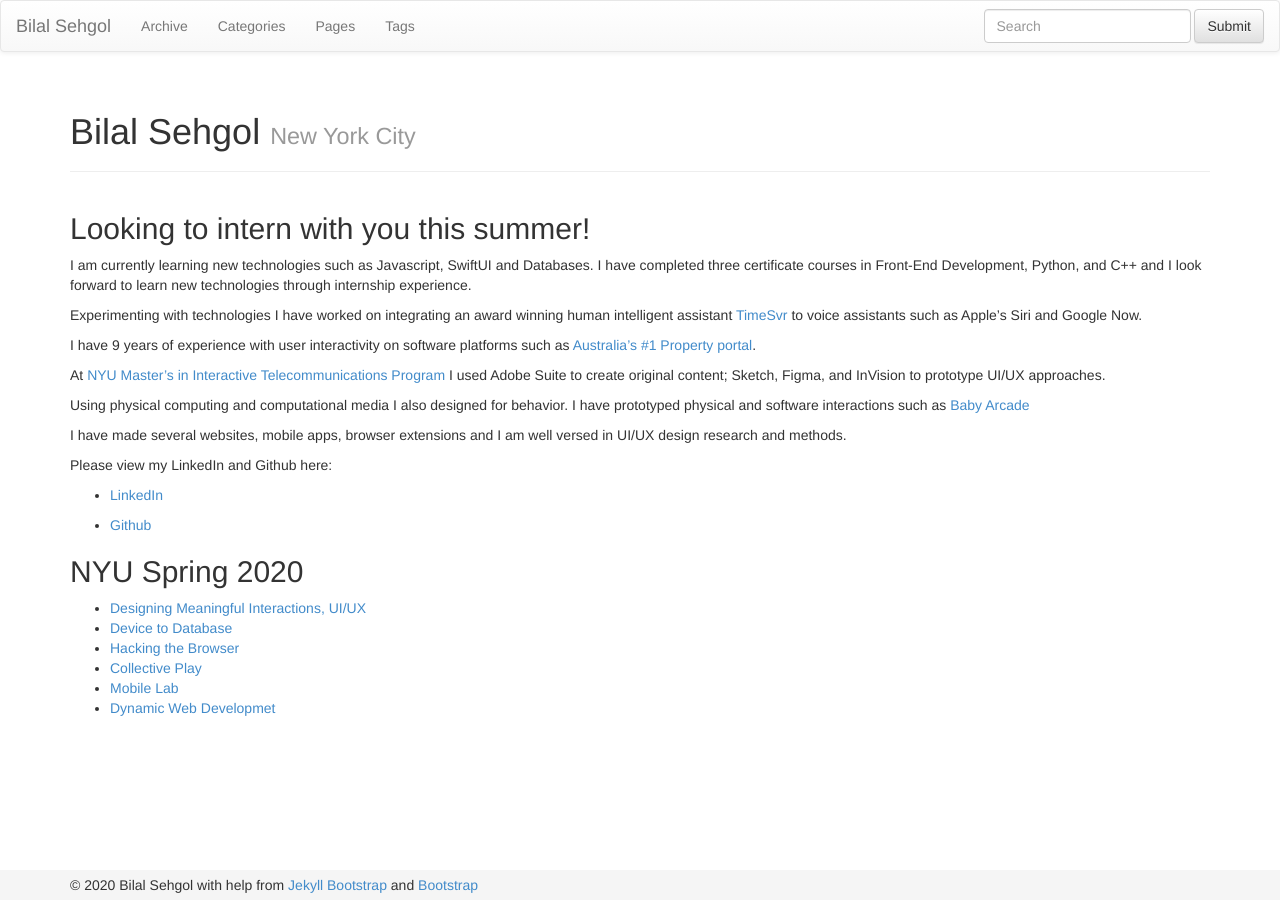
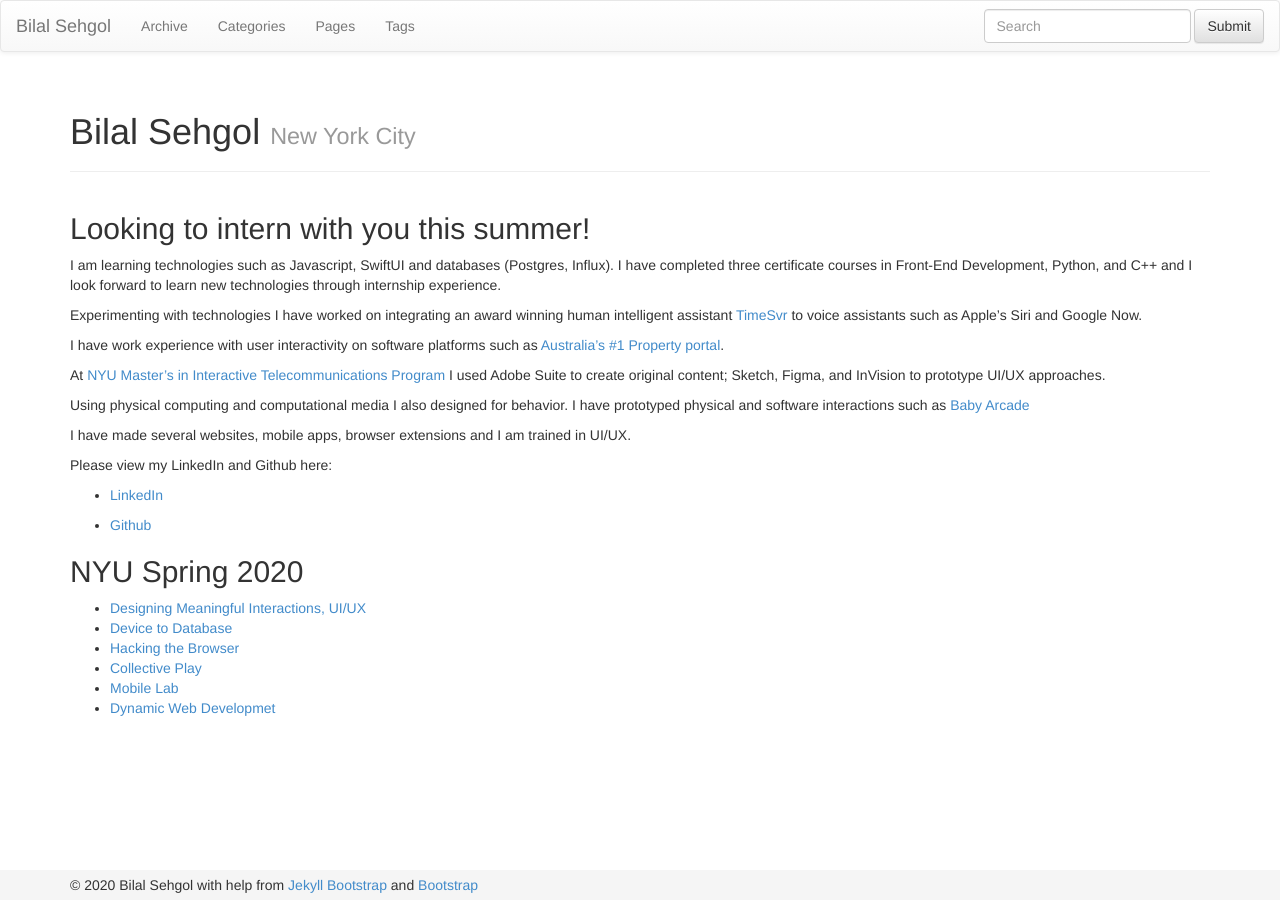
Before and after one commit to bsehgol/bilalsehgol.github.io, a Jekyll site: the page built from index.md, in a window 1280 px wide. Built offline with Jekyll 4.4.1, drawn with Linux system fonts in a browser that asks for light colours; nearby versions of some CDN libraries.

Commit message:
Updated Index

```diff
--- a/index.md
+++ b/index.md
@@ -7,17 +7,17 @@ tagline: New York City
 
 ## Looking to intern with you this summer!
 
-I am currently learning new technologies such as Javascript, SwiftUI and Databases. I have completed three certificate courses in Front-End Development, Python, and C++ and I look forward to learn new technologies through internship experience.
+I am learning technologies such as Javascript, SwiftUI and databases (Postgres, Influx). I have completed three certificate courses in Front-End Development, Python, and C++ and I look forward to learn new technologies through internship experience.
 
 Experimenting with technologies I have worked on integrating an award winning human intelligent assistant [TimeSvr](https://www.timesvr.com) to voice assistants such as Apple's Siri and Google Now.
 
-I have 9 years of experience with user interactivity on software platforms such as [Australia's #1 Property portal](https://realestate.com.au).
+I have work experience with user interactivity on software platforms such as [Australia's #1 Property portal](https://realestate.com.au).
 
 At [NYU Master's in Interactive Telecommunications Program](https://tisch.nyu.edu/itp) I used Adobe Suite to create original content; Sketch, Figma, and InVision to prototype UI/UX approaches.
 
 Using physical computing and computational media I also designed for behavior. I have prototyped physical and software interactions such as [Baby Arcade](https://docs.google.com/presentation/d/1B6X02WgVRav2-ldXhJka9qMu80qopMIVvaj4LvIbGTU/edit#slide=id.p)
 
-I have made several websites, mobile apps, browser extensions and I am well versed in UI/UX design research and methods.
+I have made several websites, mobile apps, browser extensions and I am trained in UI/UX.
 
 Please view my LinkedIn and Github here:
 - [LinkedIn](https://www.linkedin.com/in/bilalsehgol/)
```
